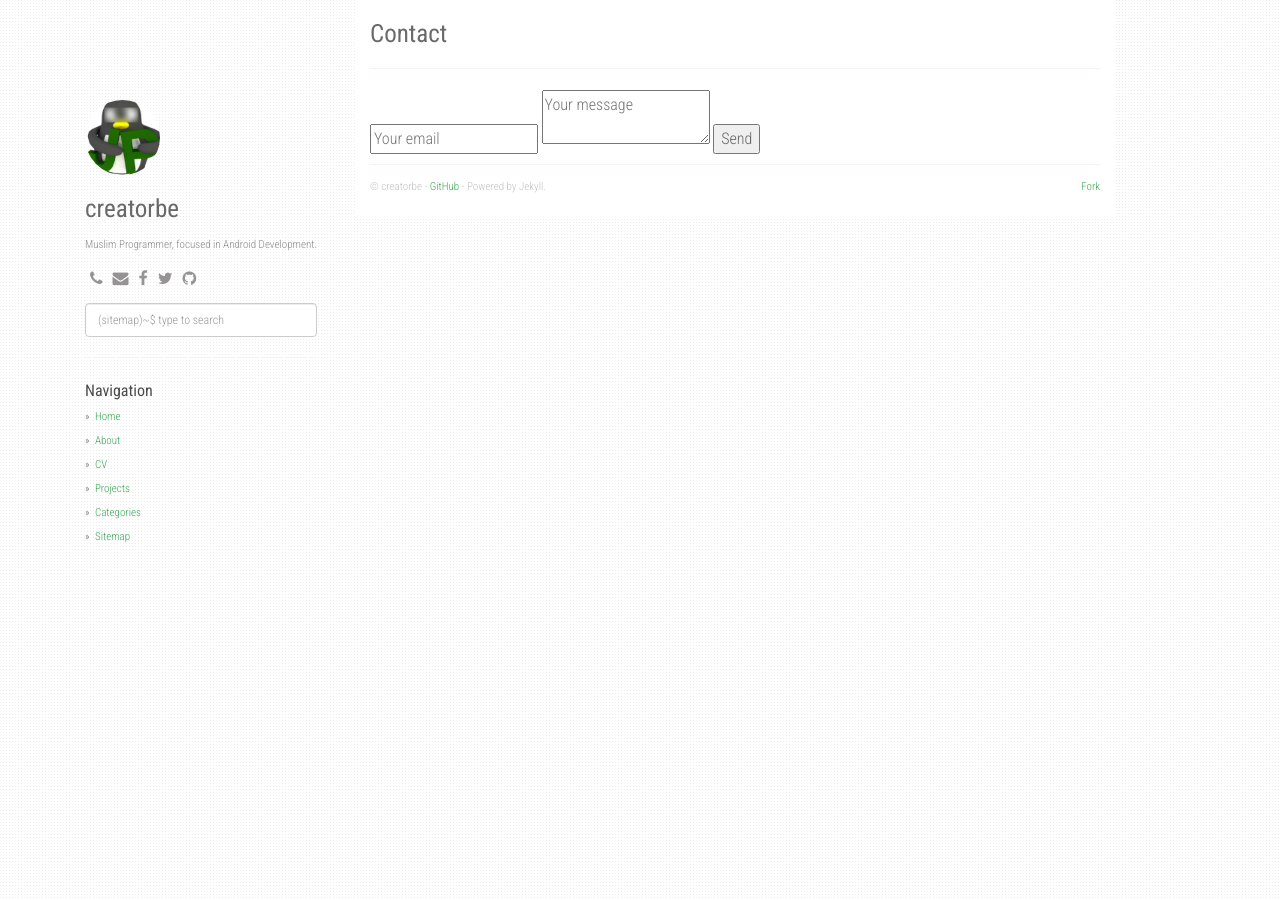
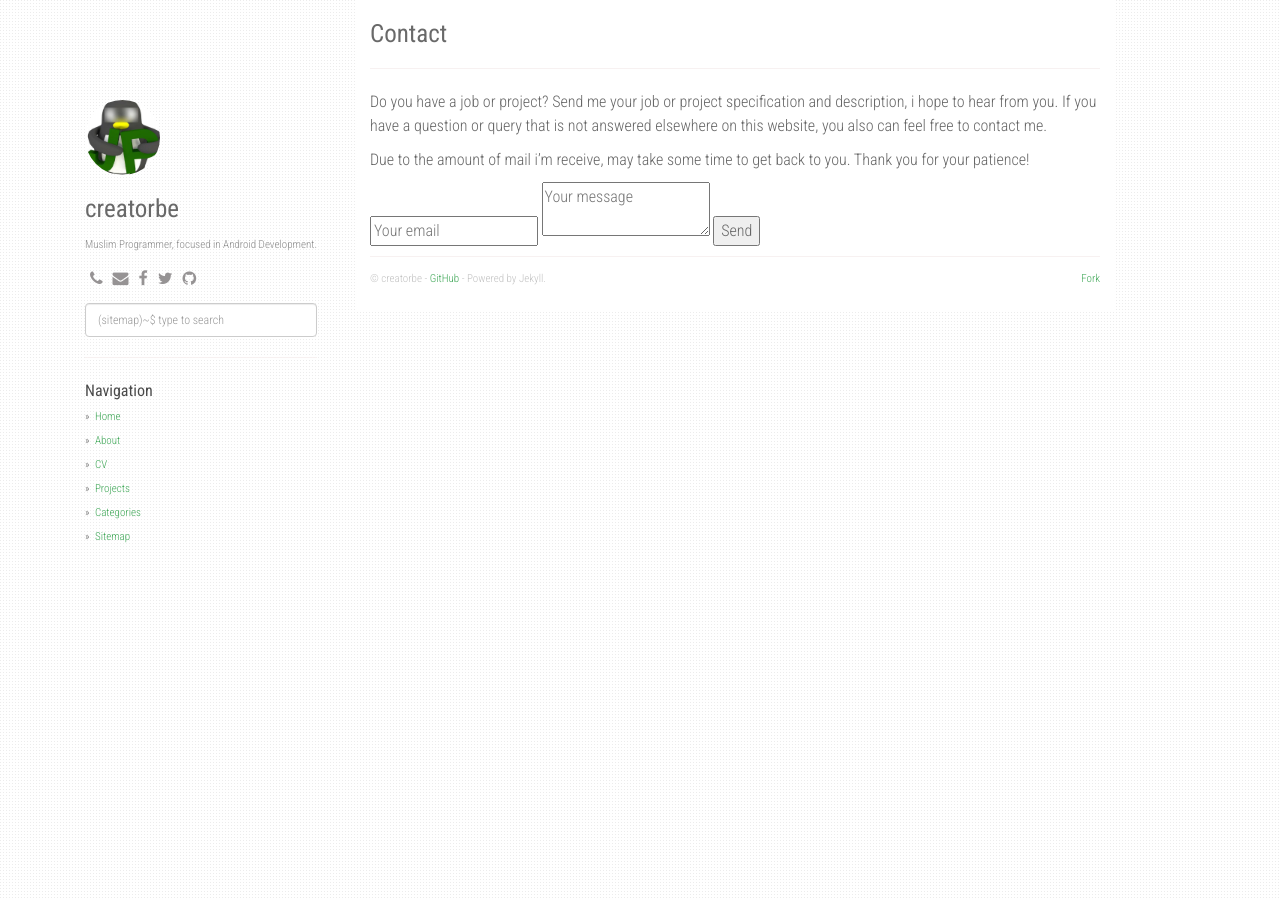
Before and after one commit to creatorbe/creatorbe.github.io, a Jekyll site: the page built from contact.md, in a window 1280 px wide. Built offline with Jekyll 4.4.1, drawn with Linux system fonts in a browser that asks for light colours; nearby versions of some CDN libraries.

```diff
--- a/contact.md
+++ b/contact.md
@@ -4,10 +4,11 @@ title: Contact
 permalink: /contact/
 ---
 
-<!-- Do you have a job or project? Send me your job or project specification and description, i hope to hear from you. If you have a question or query that is not answered elsewhere on this website, you also can feel free to contact me.
+Do you have a job or project? Send me your job or project specification and description, i hope to hear from you. If you have a question or query that is not answered elsewhere on this website, you also can feel free to contact me.
 
 Due to the amount of mail i'm receive, may take some time to get back to you. Thank you for your patience!
 
+<!--
 <meta name="referrer" content="origin">
 <form id="contactform" role="form" method="POST">
 	<div class="row">
@@ -72,6 +73,7 @@ Due to the amount of mail i'm receive, may take some time to get back to you. Th
 
  	</div>
  </div> -->
+ <meta name="referrer" content="origin">
  <form method="POST" action="http://formspree.io/creatorb45@gmail.com">
   <input type="email" name="email" placeholder="Your email">
   <textarea name="message" placeholder="Your message"></textarea>
```
